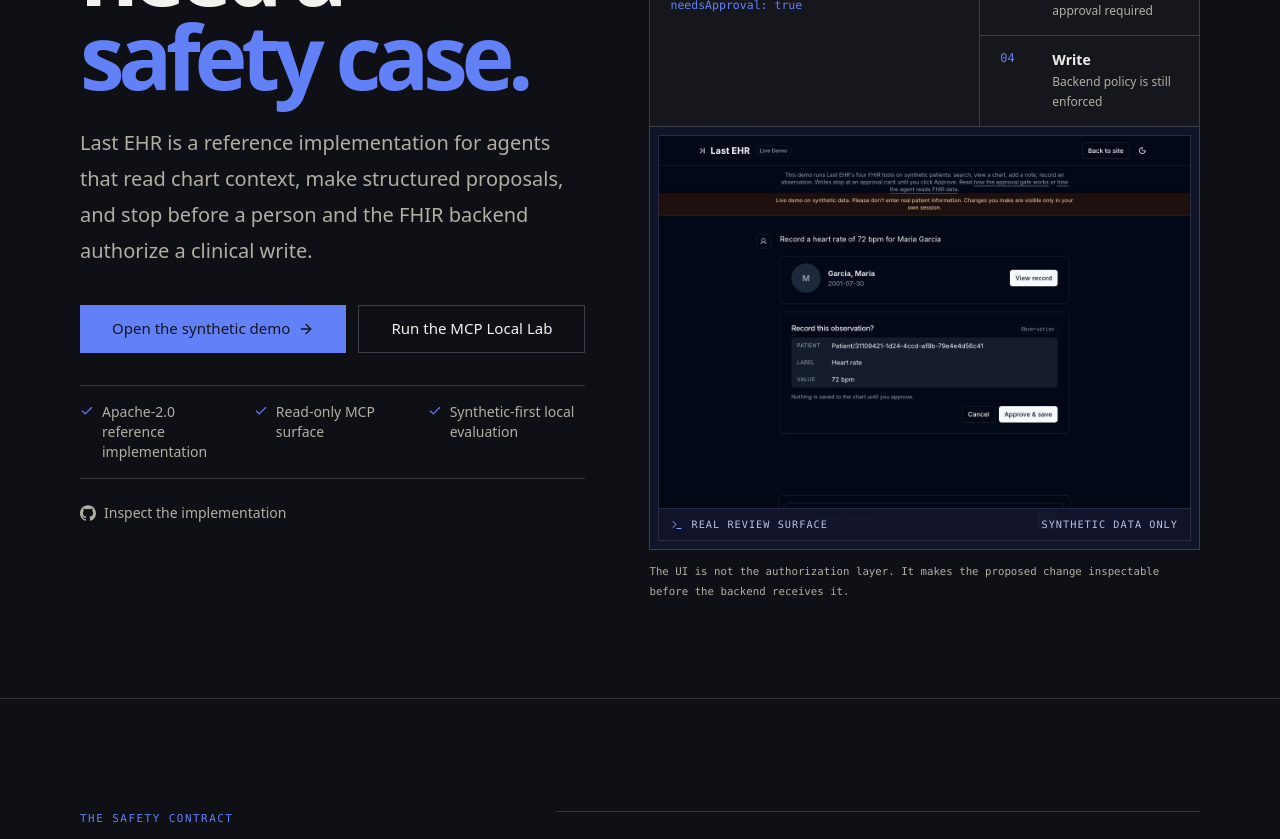
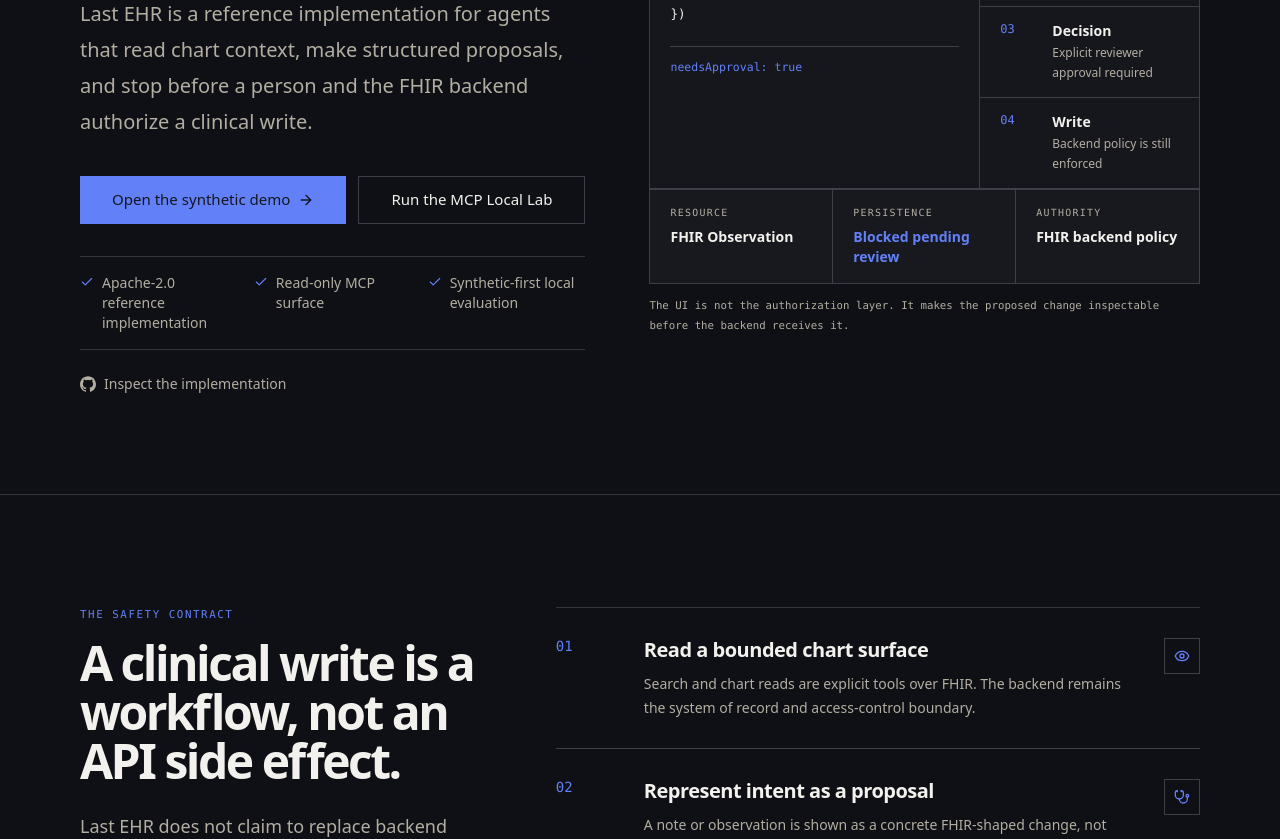
Before and after one commit to cbetz/last-ehr, a Next.js app: page / in a window 1280 px wide. Shown: the part 440-1279 px from the top of the page. Built offline with nearby package versions, Linux system fonts and the light colour scheme; no server answers; what @medplum/core, @medplum/react-hooks would draw is missing.

Commit message:
fix: tighten landing page proof panels

```diff
--- a/components/AI.tsx
+++ b/components/AI.tsx
@@ -15,7 +15,7 @@
 export default function AISection() {
   return (
     <section id="mcp" className="border-b marketing-rule bg-muted/30">
-      <div className="container grid gap-12 py-20 sm:py-28 lg:grid-cols-[0.84fr_1.16fr] lg:gap-16">
+      <div className="container grid gap-12 py-20 sm:py-28 lg:grid-cols-[0.84fr_1.16fr] lg:items-start lg:gap-16">
         <div className="max-w-xl">
           <p className="section-kicker">MCP, deliberately constrained</p>
           <h2 className="mt-4 text-3xl font-semibold tracking-[-0.052em] sm:text-5xl sm:leading-[1.02]">
--- a/components/Hero.tsx
+++ b/components/Hero.tsx
@@ -1,14 +1,10 @@
-import Image from "next/image";
 import Link from "next/link";
 import {
   ArrowRight,
   Check,
   CircleDotDashed,
   ShieldCheck,
-  Terminal,
 } from "lucide-react";
-
-import demoImage from "@/public/demo.png";
 
 import { buttonVariants } from "./ui/button";
 import { IconGitHub } from "./ui/icons";
@@ -39,7 +35,7 @@
             <CircleDotDashed className="h-3.5 w-3.5" aria-hidden="true" />
             Open-source clinical agent infrastructure
           </p>
-          <h1 className="mt-6 max-w-3xl text-[clamp(3.1rem,7vw,5.6rem)] font-semibold leading-[0.94] tracking-[-0.07em] text-balance">
+          <h1 className="mt-6 max-w-3xl text-[clamp(3rem,5.4vw,5rem)] font-semibold leading-[0.96] tracking-[-0.07em] text-balance">
             FHIR agents need a <span className="text-primary">safety case.</span>
           </h1>
           <p className="mt-7 max-w-xl text-lg leading-8 text-muted-foreground sm:text-xl sm:leading-9">
@@ -132,21 +128,18 @@
                 ))}
               </ol>
             </div>
-            <div className="relative overflow-hidden bg-[#11152b] p-2">
-              <Image
-                src={demoImage}
-                alt="Last EHR displays a proposed heart-rate observation with a visible approval action before the FHIR write can save."
-                priority
-                placeholder="blur"
-                sizes="(max-width: 1024px) 100vw, 55vw"
-                className="h-auto w-full border border-white/10"
-              />
-              <div className="pointer-events-none absolute inset-x-2 bottom-2 flex items-center justify-between border border-white/10 bg-[#11152b]/95 px-3 py-2 font-mono text-[0.64rem] uppercase tracking-[0.1em] text-[#b8c4e3]">
-                <span className="inline-flex items-center gap-2">
-                  <Terminal className="h-3 w-3 text-[#86a6ff]" aria-hidden="true" />
-                  Real review surface
-                </span>
-                <span>synthetic data only</span>
+            <div className="grid divide-y divide-border border-t border-border bg-muted/20 sm:grid-cols-3 sm:divide-x sm:divide-y-0">
+              <div className="px-4 py-4 sm:px-5">
+                <span className="block font-mono text-[0.62rem] uppercase tracking-[0.13em] text-muted-foreground">Resource</span>
+                <span className="mt-1.5 block text-sm font-semibold">FHIR Observation</span>
+              </div>
+              <div className="px-4 py-4 sm:px-5">
+                <span className="block font-mono text-[0.62rem] uppercase tracking-[0.13em] text-muted-foreground">Persistence</span>
+                <span className="mt-1.5 block text-sm font-semibold text-primary">Blocked pending review</span>
+              </div>
+              <div className="px-4 py-4 sm:px-5">
+                <span className="block font-mono text-[0.62rem] uppercase tracking-[0.13em] text-muted-foreground">Authority</span>
+                <span className="mt-1.5 block text-sm font-semibold">FHIR backend policy</span>
               </div>
             </div>
           </div>
```
